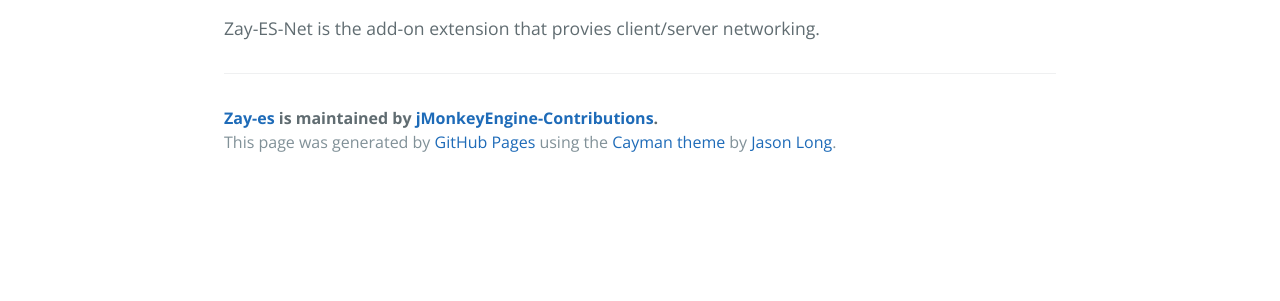
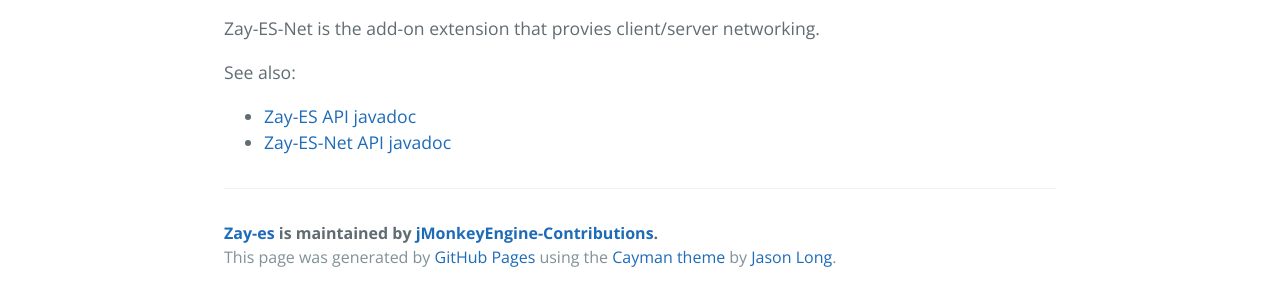
Before and after one commit to jMonkeyEngine-Contributions/zay-es, a plain HTML site: page index.html in a window 1280 px wide. Shown: the part 567-868 px from the top of the page. Before the commit the page ends 800 px from the top, so only its background shows below. Drawn offline with nearby package versions, Linux system fonts and the light colour scheme.

```diff
--- a/index.html
+++ b/index.html
@@ -28,6 +28,13 @@ to side-step most/all of the typical disadvantages of an ES architecture without
 
 <p>Zay-ES-Net is the add-on extension that provies client/server networking.</p>
 
+<p>See also: </p>
+
+<ul>
+<li><a href="http://jmonkeyengine-contributions.github.io/zay-es/javadoc/zay-es/">Zay-ES API javadoc</a></li>
+<li><a href="http://jmonkeyengine-contributions.github.io/zay-es/javadoc/Zay-ES-Net/">Zay-ES-Net API javadoc</a></li>
+</ul>
+
       <footer class="site-footer">
         <span class="site-footer-owner"><a href="https://github.com/jMonkeyEngine-Contributions/zay-es">Zay-es</a> is maintained by <a href="https://github.com/jMonkeyEngine-Contributions">jMonkeyEngine-Contributions</a>.</span>
 
--- a/params.json
+++ b/params.json
@@ -1 +1 @@
-{"name":"Zay-es","tagline":"Zay-ES is a Java-based high-performance entity-component-system.","body":"# zay-es\r\n\r\nZay-ES (pronounced like Doctor Zaius from Planet of the Apes) is a high-performance Java-based \r\n[Entity-Component-System](https://en.wikipedia.org/wiki/Entity_component_system) that manages\r\nto side-step most/all of the typical disadvantages of an ES architecture without sacrificing ES \"purity\".\r\n\r\nZay-ES-Net is the add-on extension that provies client/server networking.\r\n","google":"","note":"Don't delete this file! It's used internally to help with page regeneration."}
+{"name":"Zay-es","tagline":"Zay-ES is a Java-based high-performance entity-component-system.","body":"# zay-es\r\n\r\nZay-ES (pronounced like Doctor Zaius from Planet of the Apes) is a high-performance Java-based \r\n[Entity-Component-System](https://en.wikipedia.org/wiki/Entity_component_system) that manages\r\nto side-step most/all of the typical disadvantages of an ES architecture without sacrificing ES \"purity\".\r\n\r\nZay-ES-Net is the add-on extension that provies client/server networking.\r\n\r\nSee also: \r\n* [Zay-ES API javadoc](http://jmonkeyengine-contributions.github.io/zay-es/javadoc/zay-es/)\r\n* [Zay-ES-Net API javadoc](http://jmonkeyengine-contributions.github.io/zay-es/javadoc/Zay-ES-Net/)\r\n","google":"","note":"Don't delete this file! It's used internally to help with page regeneration."}
```
